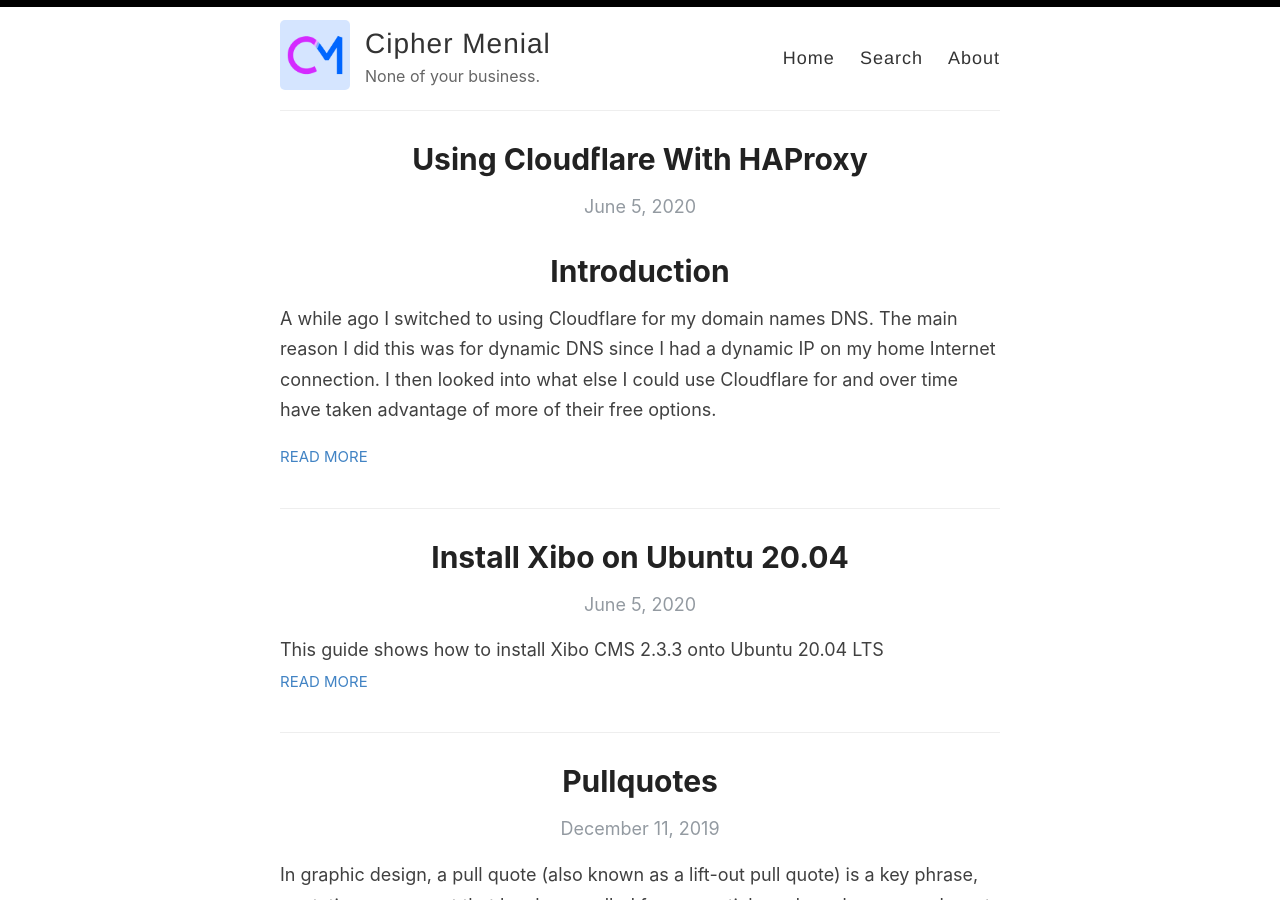
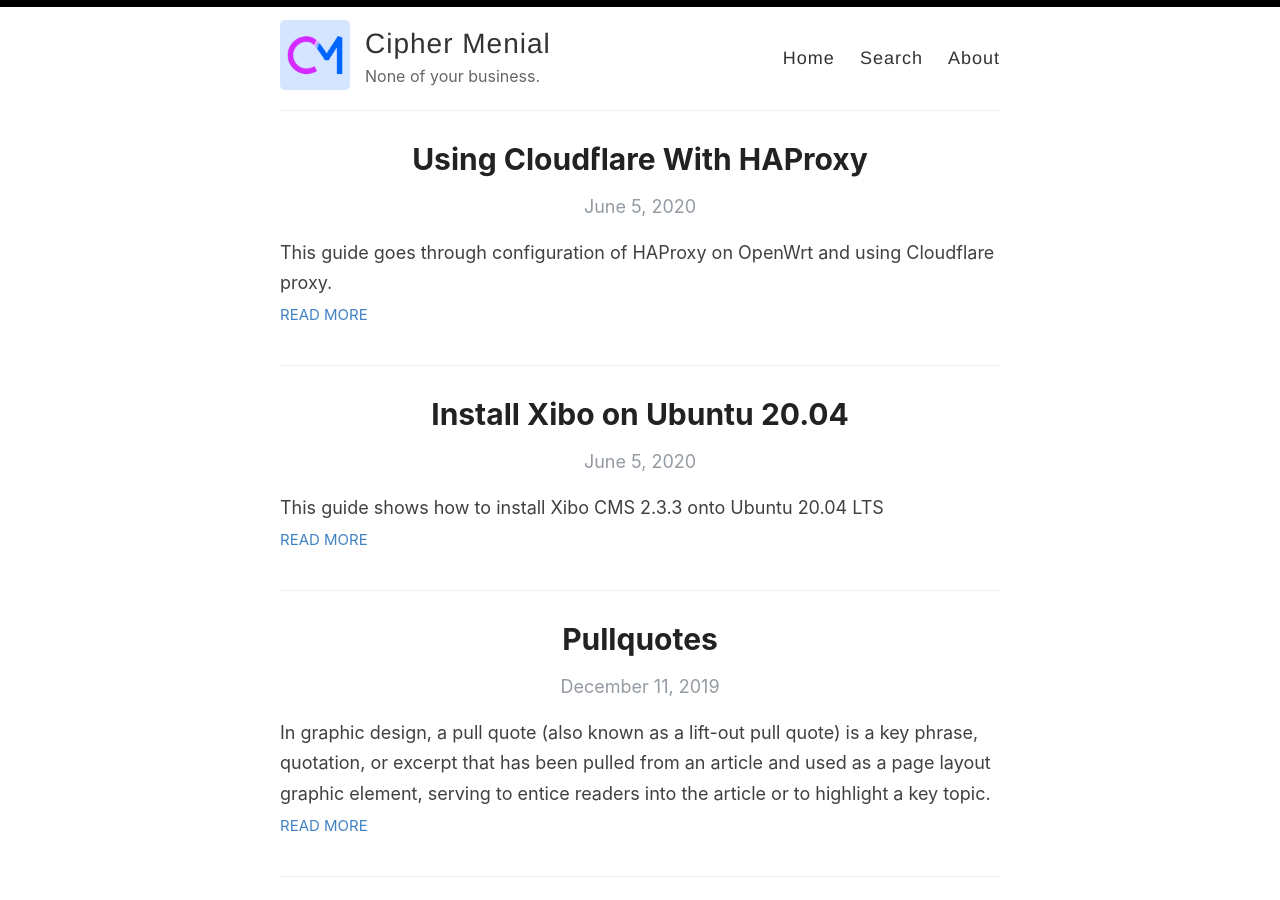
Before and after one commit to ciphermenial/ciphermenial.github.io, a Jekyll site: the page built from index.html, in a window 1280 px wide and 900 px high. Built offline with Jekyll 4.4.1, drawn with Linux system fonts in a browser that asks for light colours; the list of posts is cut into pages by our own code.

Commit message:
Update 2020-06-05-using-cloudflare-with-haproxy.md

```diff
--- a/_posts/2020-06-05-using-cloudflare-with-haproxy.md
+++ b/_posts/2020-06-05-using-cloudflare-with-haproxy.md
@@ -2,7 +2,7 @@
 layout: post
 title: Using Cloudflare With HAProxy
 categories: [Network,Linux]
-excerpt:
+excerpt: This guide goes through configuration of HAProxy on OpenWrt and using Cloudflare proxy.
 ---
 
 # Introduction
```
